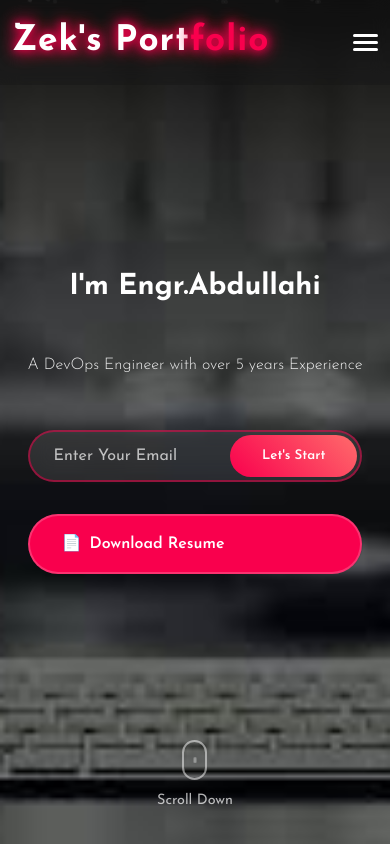
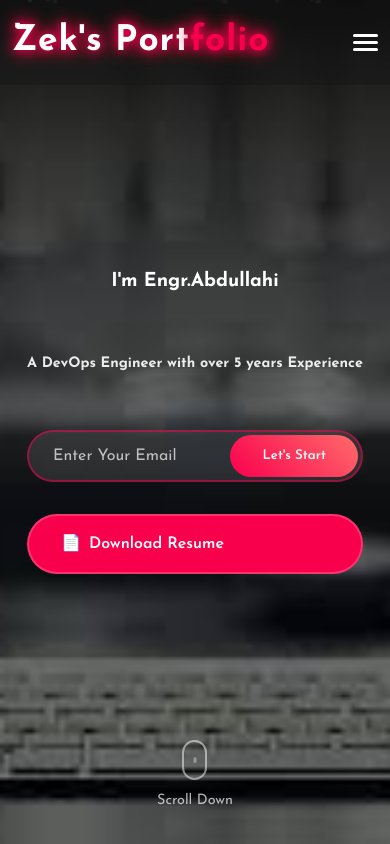
Before and after one commit to Bayoor/zek-s-portfolio, a React (Vite) app: page / in a window 390 px wide. Shown: the top 844 px of the page. Built offline with nearby package versions, Linux system fonts and the light colour scheme.

Commit message:
minor changes

```diff
--- a/src/layout/navbar/navbar.css
+++ b/src/layout/navbar/navbar.css
@@ -478,6 +478,17 @@
 
   .content-wrapper {
     max-width: 400px;
-    white-space: wrap;
+    text-wrap: wrap;
+  }
+
+  .content-wrapper .hero-title {
+    font-size: 1.2rem;
+    font-weight: bold;
+  }
+
+  .content-wrapper .hero-subtitle {
+    font-size: .9rem;
+    font-weight: bold;
+    text-wrap: wrap;
   }
 }
```
